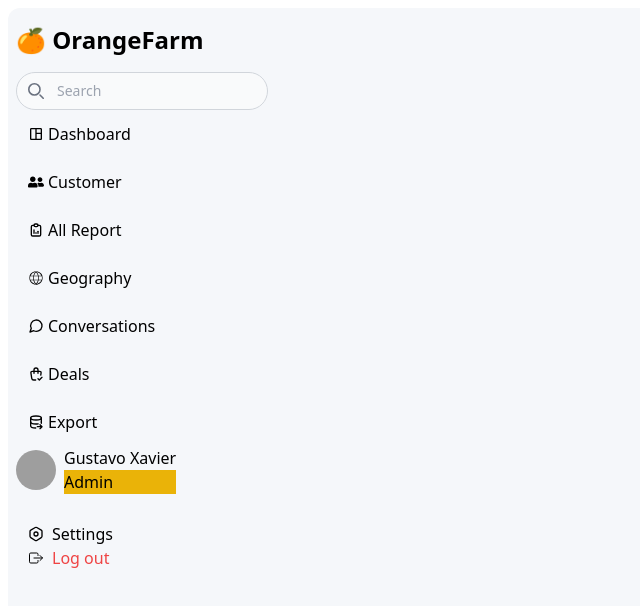
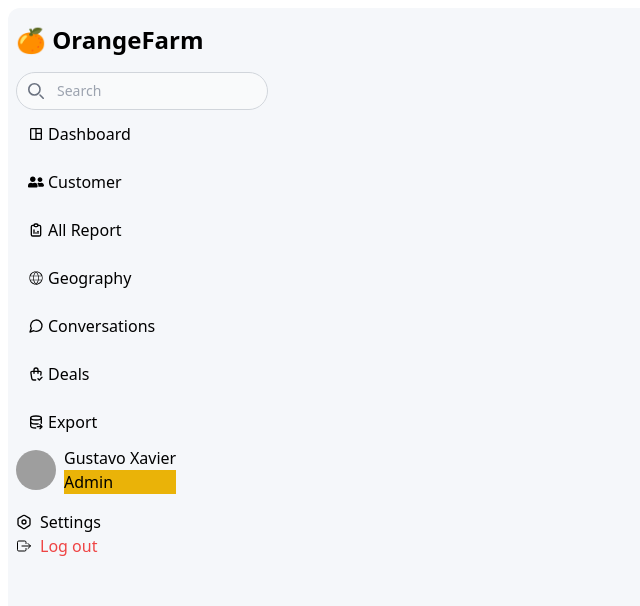
Before and after one commit to ravikr126/Panel, a React (Create React App) app: page / in a window 1280 px wide. Shown: the top 606 px of the page, without its empty margins (0-640 px from the left). Built offline with nearby package versions, Linux system fonts and the light colour scheme; grey boxes are pictures that could not be loaded.

Commit message:
setting and logout fix

```diff
--- a/src/Components/Sidebar.jsx
+++ b/src/Components/Sidebar.jsx
@@ -89,10 +89,13 @@ const Sidebar = () => {
 
         {/* image ends here */}
 
-        <div className="flex items-center p-3 transition duration-300 transform hover:bg-white hover:text-black hover:rounded-full hover:translate-x-5">
+        <div className="flex items-center">
           <ul className="flex-row">
             {menuItems.map((item, index) => (
-              <li key={index}>
+              <li
+                key={index}
+                className="text-base transition duration-300 transform hover:bg-white hover:text-black hover:rounded-full hover:translate-x-5"
+              >
                 <div className="flex items-center">
                   {item.icon}
                   <span className={`ml-2 ${item.color || ""}`}>
```
